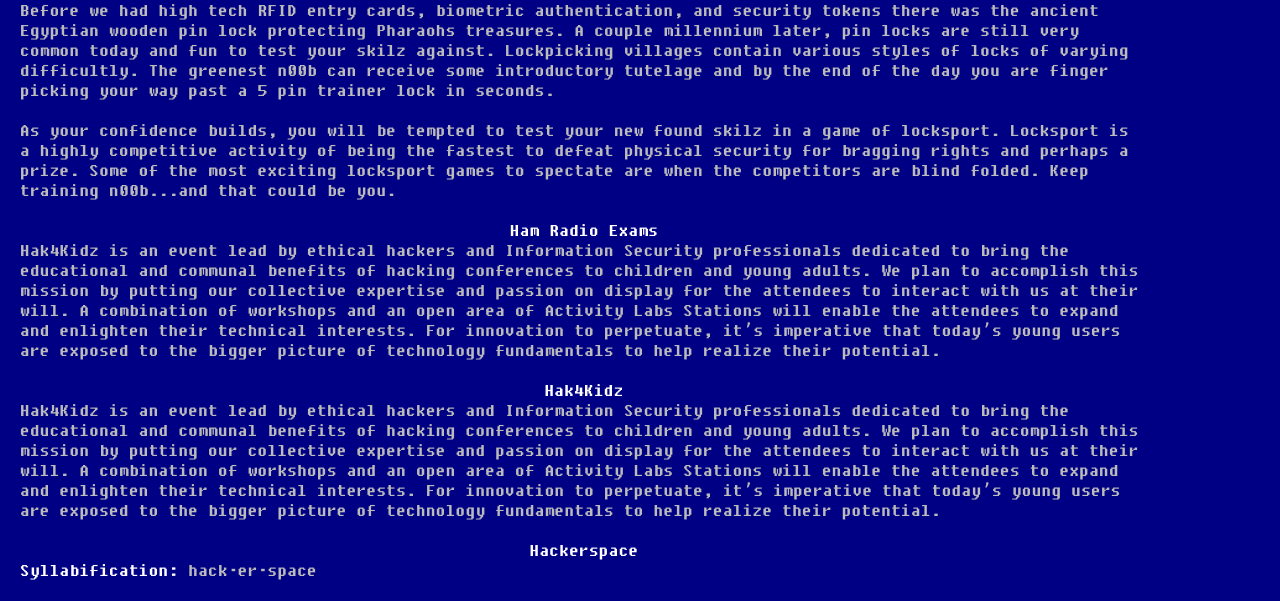
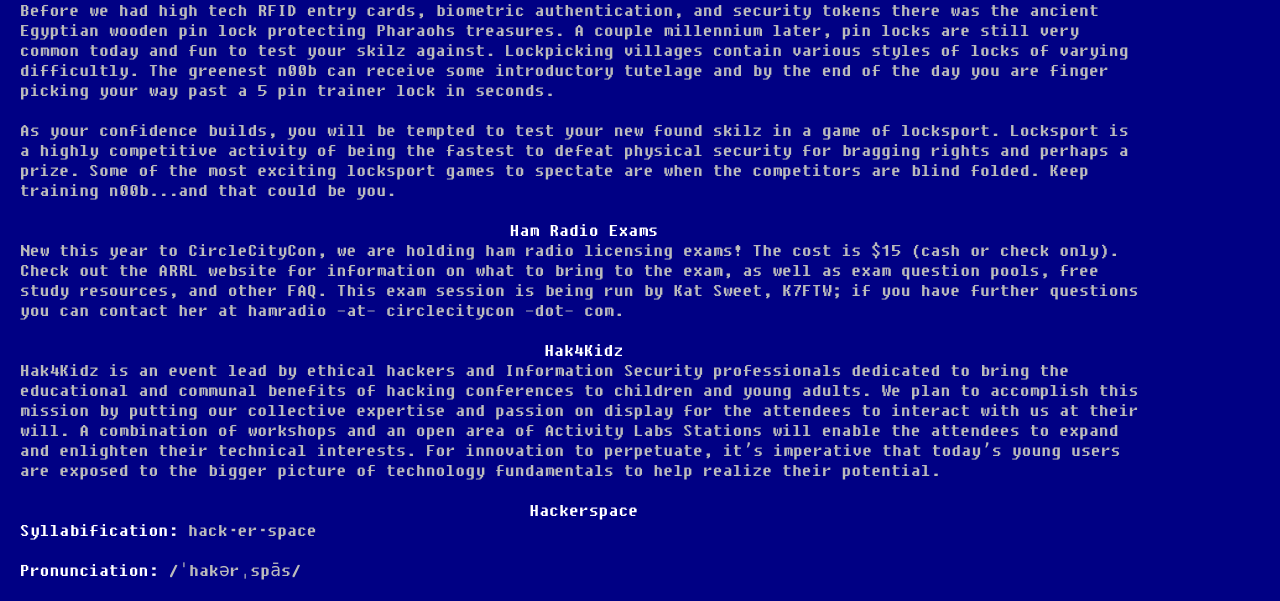
Before and after one commit to SteveMcGrath/Concord, a Flask app: template site/app/templates/events.html in a window 1280 px wide. Shown: the part 99-700 px from the top of the page. Run offline with Flask 2, Linux system fonts and the light colour scheme; the template is opened without the code that fills it, so the values that code supplies are empty; parts of the project's set-up code (start-up, migrations or seed data) failed here and were passed over; some libraries are stand-ins or nearby versions.

Commit message:
HAM information was incorrect

```diff
--- a/site/app/templates/events.html
+++ b/site/app/templates/events.html
@@ -15,14 +15,11 @@
 </p>
 
 <h2>Ham Radio Exams</h2>
-<p>Hak4Kidz is an event lead by ethical hackers and Information Security professionals dedicated
-	to bring the educational and communal benefits of hacking conferences to children and young
-	adults. We plan to accomplish this mission by putting our collective expertise and passion
-	on display for the attendees to interact with us at their will. A combination of workshops
-	and an open area of Activity Labs Stations will enable the attendees to expand and enlighten
-	their technical interests. For innovation to perpetuate, it’s imperative that today’s young
-	users are exposed to the bigger picture of technology fundamentals to help realize their
-	potential.
+<p>New this year to CircleCityCon, we are holding ham radio licensing exams! The cost is $15
+	(cash or check only). Check out the ARRL website for information on what to bring to the exam,
+	as well as exam question pools, free study resources, and other FAQ. This exam session is being
+	run by Kat Sweet, K7FTW; if you have further questions you can contact her at
+	hamradio -at- circlecitycon -dot- com.
 </p>
 
 <h2>Hak4Kidz</h2>
```
